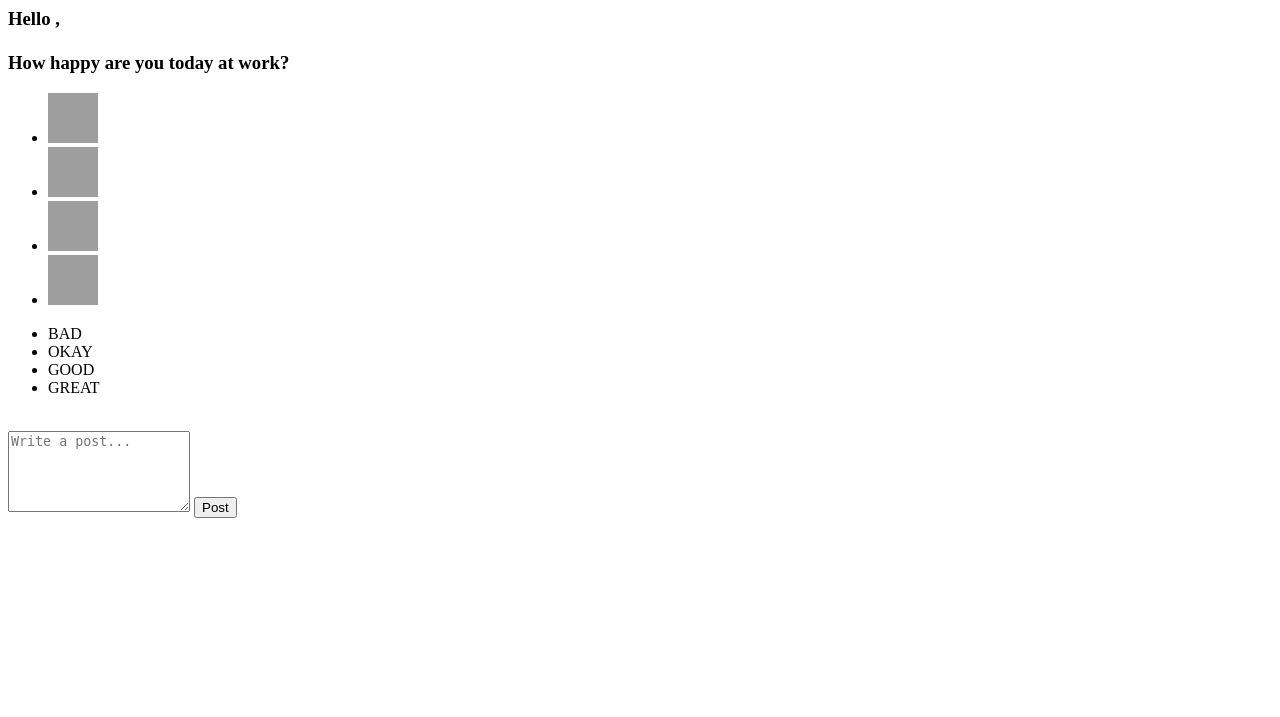
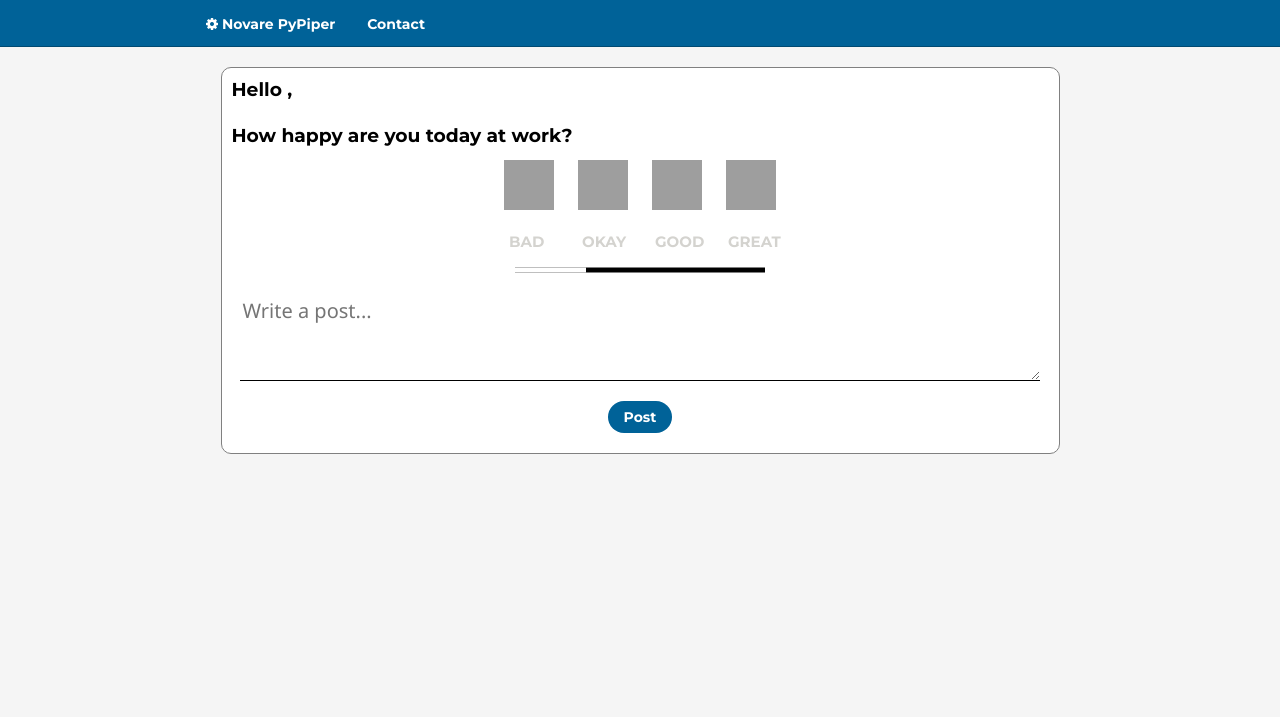
Before and after one commit to king-ds/nova-hr-assistant, a Django app: template templates/vote/vote.html in a window 1280 px wide. Shown: the top 717 px of the page. Before the commit the page ends 518 px from the top, so only its background shows below. Run offline with Django 3.2, Linux system fonts and the light colour scheme; the template is opened without the code that fills it, so the values that code supplies are empty; grey boxes are pictures that could not be loaded.

Commit message:
Fixed vote page

```diff
--- /dev/null
+++ b/static/vote/css/vote.css
@@ -0,0 +1,110 @@
+@import url('https://fonts.googleapis.com/css?family=Montserrat:700&display=swap');
+@import url('https://fonts.googleapis.com/css?family=Archivo+Black&display=swap');
+@import url('https://fonts.googleapis.com/css?family=Kalam&display=swap');
+
+h3 {
+    margin: 10px;
+    padding-bottom: 30px;
+    font-family: 'Montserrat', 'sans-serif';
+}
+
+.table {
+	display: table;   /* Allow the centering to work */
+	margin: 0 auto;
+}
+
+#line{
+    height: 5px;
+    width: 250px;
+    background-color:black;
+    position: relative;
+    top:50%;
+    left: 50%;
+    transform: translate(-50%,-50%);
+    margin-bottom: 20px;
+    margin-top: 10px;
+}
+
+#emoji{
+    list-style: none;
+    position: relative;
+    top:50%;
+    left: 50%;
+    transform: translate(-50%,-50%);
+    margin: 0px;
+    padding: 0px;
+    z-index: 99;
+}
+
+#note{
+    list-style: none;
+    position: relative;
+    top:57%;
+    left: 50%;
+    transform: translate(-50%,-50%);
+    margin: 0px;
+    padding: 0px;
+    z-index: 99;
+}
+
+#emoji li{
+    display: inline-block;
+    margin-left: 12px;
+    margin-right: 12px;
+}
+
+#note li{
+    width: 38px;
+    font-family: 'Montserrat', sans-serif;
+    font-size: 15px;
+    color:#d4d3cf;
+    display: inline-block;
+    margin-left: 17px;
+    margin-right: 18px;
+    transition: all .3s;
+}
+
+#dot{
+    height: 5px;
+    width: 71px;
+    background-color: white;
+    transition: all .3s;
+}
+
+.form-group > textarea, button {
+    display: block;
+    outline: none;
+    margin-left: auto;
+    margin-right: auto;
+}
+
+.form-group > textarea {
+    width: 95%;
+    border: none;
+    font-size: 20px;
+    border-bottom: 1px solid black;
+    font-family: 'Segoe UI', Tahoma, Geneva, Verdana, sans-serif;
+}
+
+.form-group > button {
+    margin-top: 20px;
+    margin-bottom: 20px;
+    font-family: 'Montserrat', sans-serif;
+    border-radius: 100px;
+    box-shadow: none;
+    cursor: pointer;
+    font-size: 14px;
+    line-height: 20px;
+    padding: 6px 16px;
+    position: relative;
+    text-align: center;
+    white-space: nowrap;
+    color: white;
+    background-color: #006298;
+    outline:none;
+    border: none;
+}
+
+.form-group > button:hover{
+    background-color: #4287f5;
+}
--- a/templates/vote/vote.html
+++ b/templates/vote/vote.html
@@ -1,4 +1,7 @@
+{% extends 'gmail_authentication/base.html' %}
+{% block content %}
 {% load staticfiles %}
+<link rel="stylesheet" href="{% static 'vote/css/vote.css' %}">
 <script src="{% static 'gmail_authentication/js/jquery-3.4.1.min.js' %}"></script>
 <h3>Hello {{ User.first_name }} {{ User.last_name }}, <br><br> How happy are you today at work?<br></h3>
 
@@ -26,18 +29,10 @@
 </div>
 </div>
 
-
-
-{% load staticfiles %}
-
-  {% if User %}
-  <h3 id="headpost">Hello {{ User.first_name }} {{ User.last_name }}, How Are You Doing Today? </h3>
-  {% endif %}
-  <form id="post-form" method="POST">
-    {% csrf_token %}
-    <div class="form-group">
-      <br>
-        <textarea class="form-control" rows="5" id="post" name="post" placeholder="Write a post..."></textarea>
+<form id="post-form" method="POST">
+  {% csrf_token %}
+  <div class="form-group">
+        <textarea class="form-control" rows="3" id="post" name="post" placeholder="Write a post..." required></textarea>
         <button id="submit_btn" type="submit" class="btn btn-primary">Post</button>
       </div>
   </form>
@@ -56,10 +51,10 @@
           'vote' : global
         },
         success : function(data){
-          console.log(data.status);
           if(data.status == 200){
-            console.log("{% url 'home' %}")
             window.location.href = "{% url 'home' %}";
+          }else{
+            alert('You have not selected your vote yet!')
           }
         }
       })
@@ -187,3 +182,4 @@ $(document).ready(function(){
       });
   });
 </script>
+{% endblock %}
```
Also changed, not shown: vote/views.py (+11 -5 lines).
